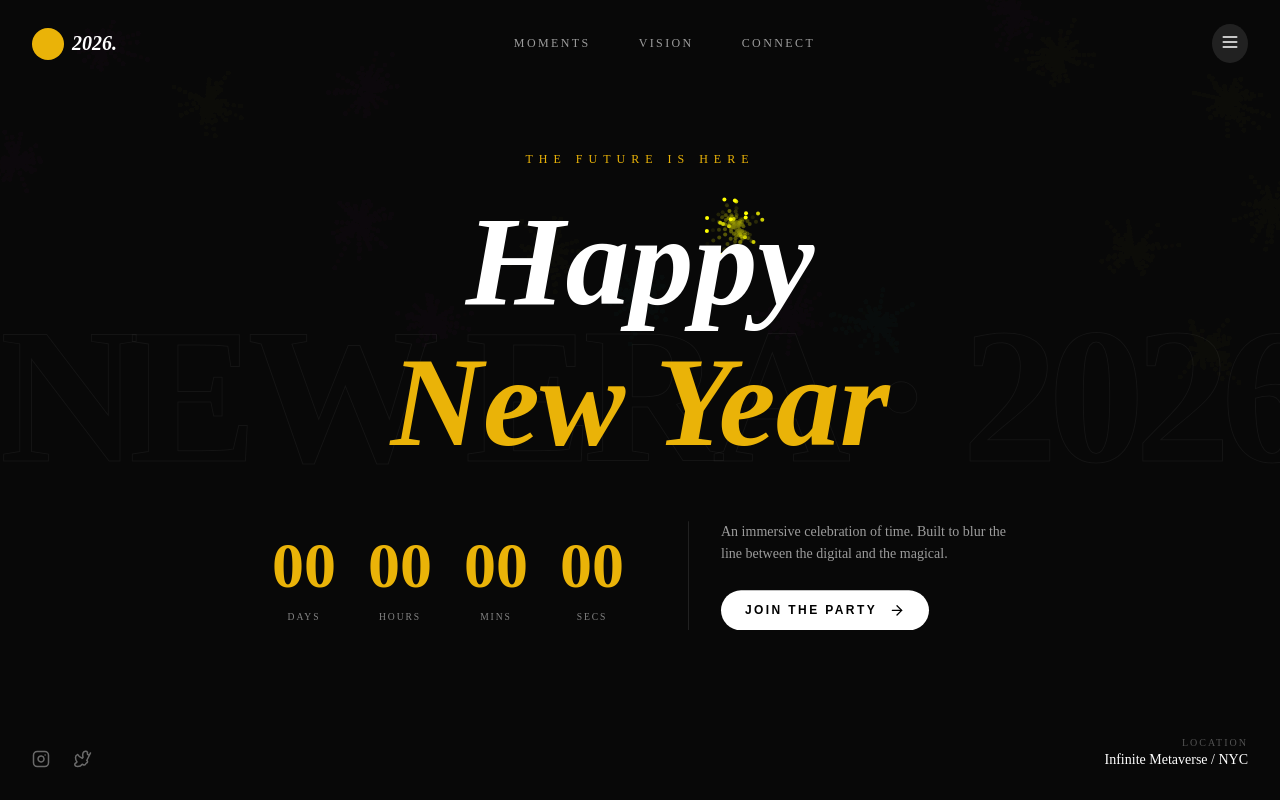
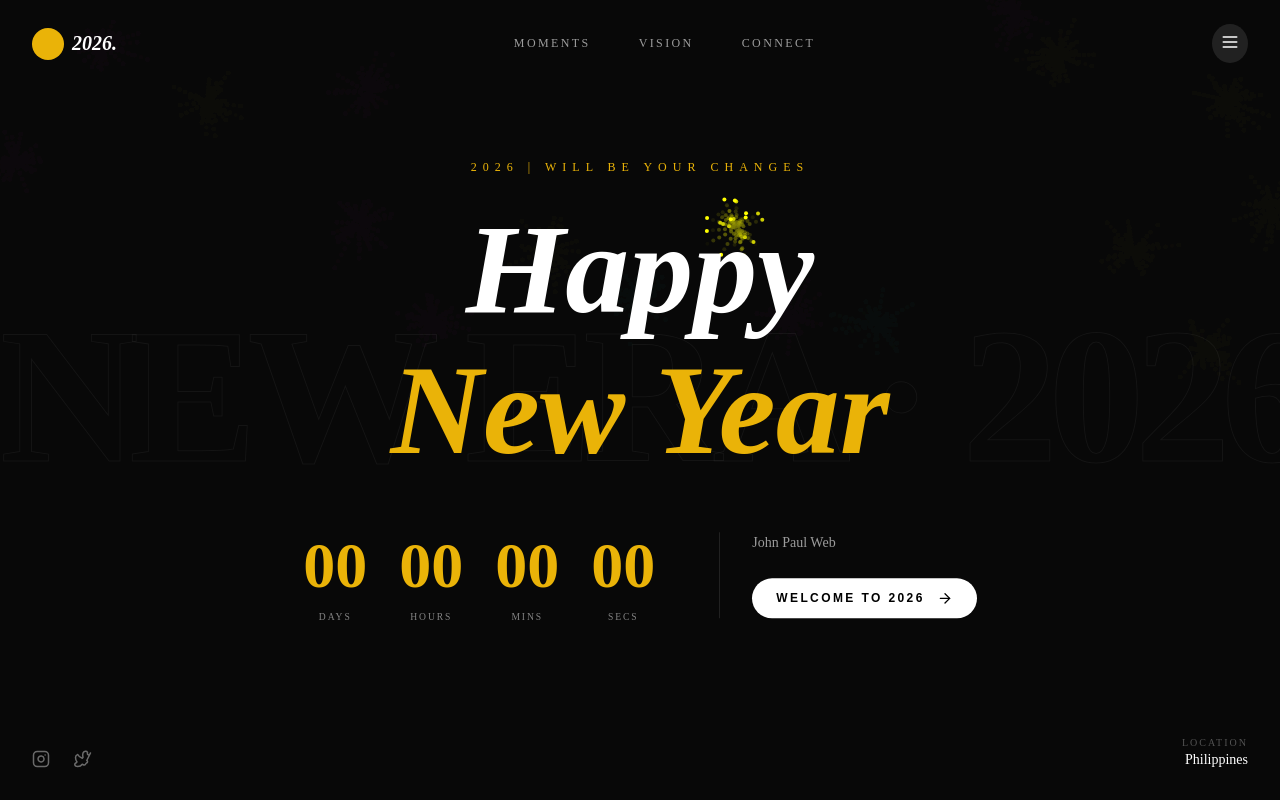
Before and after one commit to JohnPaulWeb/2026-New-Year-, a plain HTML site: page index.html in a window 1280 px wide. Shown: the top 800 px of the page. Drawn offline with Linux system fonts and the light colour scheme.

Commit message:
Some Changes

```diff
--- a/index.html
+++ b/index.html
@@ -33,7 +33,7 @@
         <div class="background-text">NEW ERA · 2026</div>
 
         <div class="content-wrapper">
-            <span class="subtitle">The future is here</span>
+            <span class="subtitle">2026 | will be your changes</span>
             <h1 class="title">Happy <br /><span>New Year</span></h1>
 
             <div class="action-container">
@@ -58,10 +58,10 @@
 
                 <div class="cta-info">
                     <p class="description">
-                        An immersive celebration of time. Built to blur the line between the digital and the magical.
+                       John Paul Web
                     </p>
                     <button class="btn">
-                        Join the Party
+                        Welcome to 2026
                         <svg xmlns="http://www.w3.org/2000/svg" width="16" height="16" viewBox="0 0 24 24" fill="none" stroke="currentColor" stroke-width="2" stroke-linecap="round" stroke-linejoin="round"><line x1="5" x2="19" y1="12" y2="12"></line><polyline points="12 5 19 12 12 19"></polyline></svg>
                     </button>
                 </div>
@@ -76,7 +76,7 @@
         </div>
         <div class="location-info">
             <div class="loc-label">Location</div>
-            <div class="loc-value">Infinite Metaverse / NYC</div>
+            <div class="loc-value">Philippines</div>
         </div>
     </footer>
 
```
